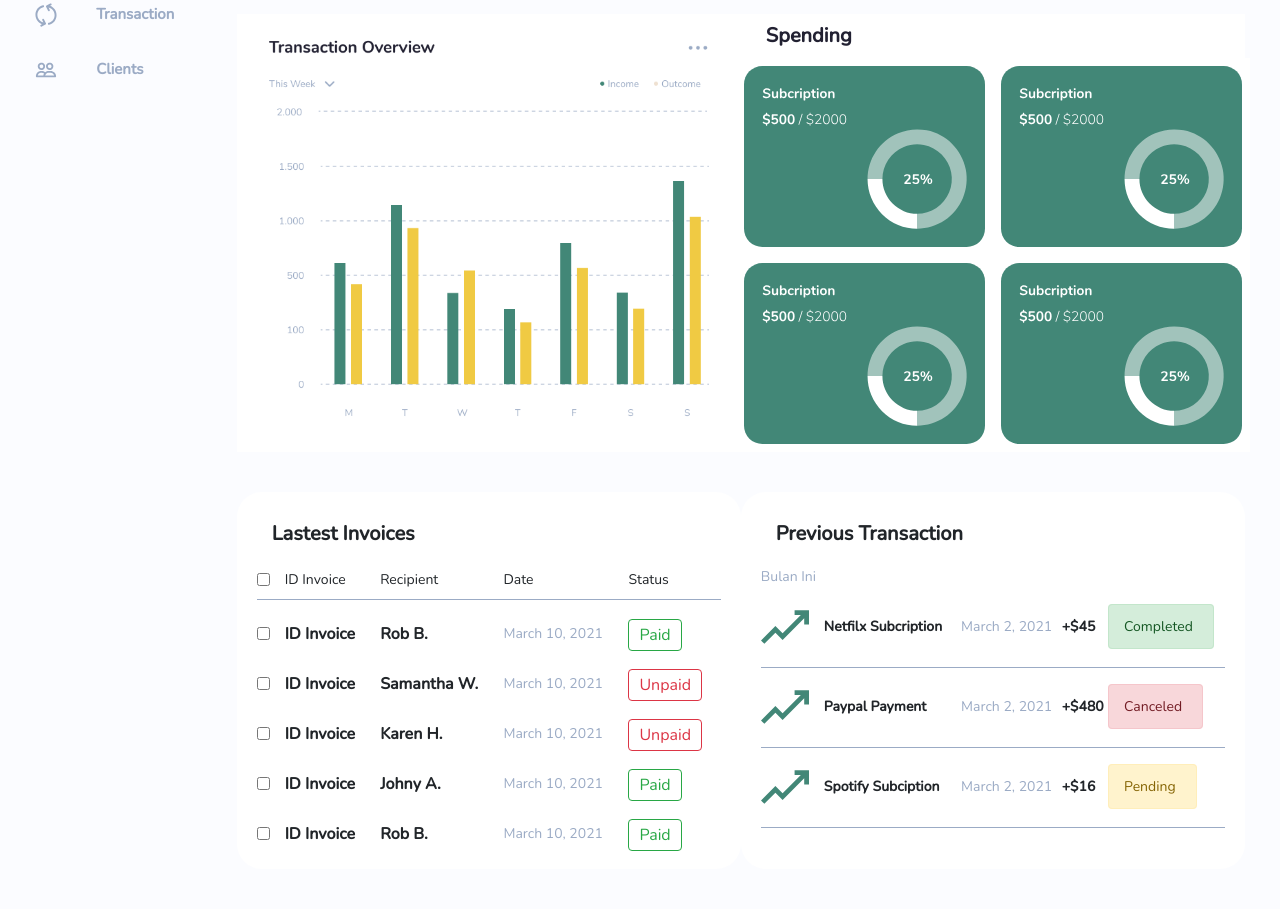
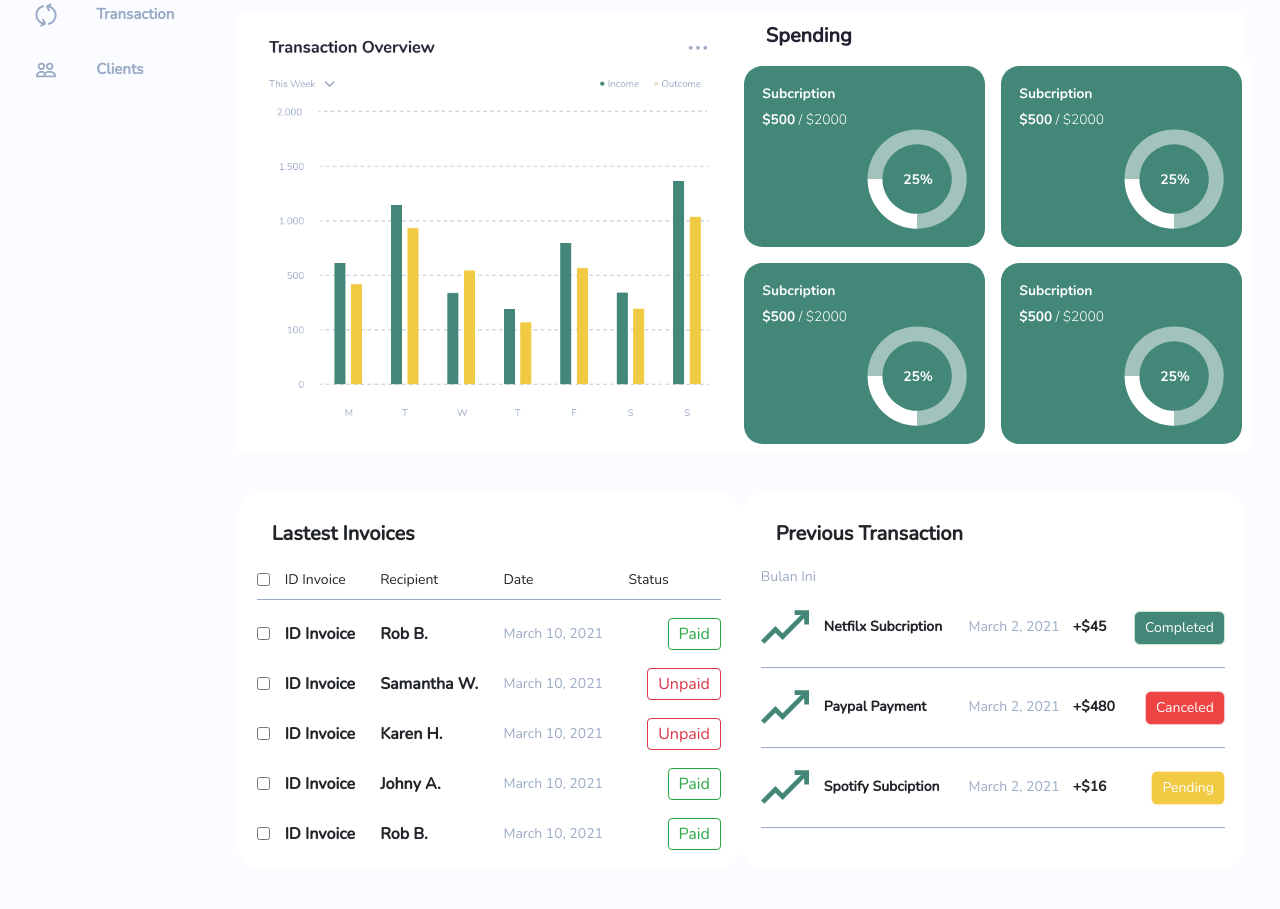
Before and after one commit to akbarilkhambaev/-akbarilkhambaev.github.io, a plain HTML site: page index.html in a window 1280 px wide. Shown: the part 444-1353 px from the top of the page. Drawn offline with nearby package versions, Linux system fonts and the light colour scheme.

Commit message:
Add files via upload

```diff
--- a/css/style.css
+++ b/css/style.css
@@ -300,6 +300,7 @@ body{
 }
 .tables .btn-outline-success, .tables .btn-outline-danger {
     padding: 3px 10px;
+    float: right;
 }
 .tables .grey_text{
     font-size: 14px;
@@ -325,3 +326,22 @@ body{
     top: 80px;
     left: 0;
 }
+.tables .alert-success, .tables .alert-danger, .tables .alert-warning {
+    padding: 3px 10px;
+    float: right;
+    line-height: 26px;
+    border-radius: 6px;
+    margin: 3px 0 0 0 ;
+}
+.tables .alert-success {
+    background: #428777;
+    color:#fff ;
+}
+.tables .alert-danger {
+    background: #EE4444;
+    color: #fff;
+}
+.tables .alert-warning {
+    background: #F0CA43;
+    color: #fff;
+}
```
